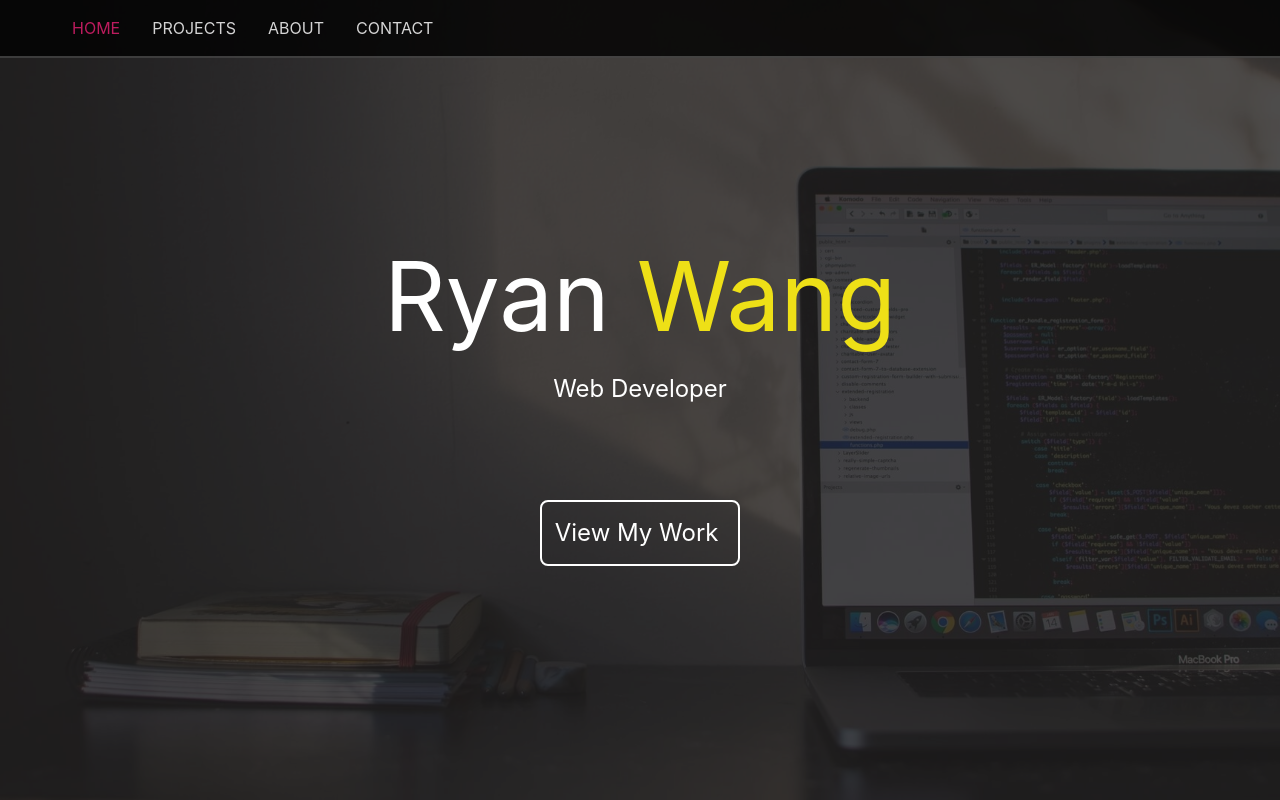
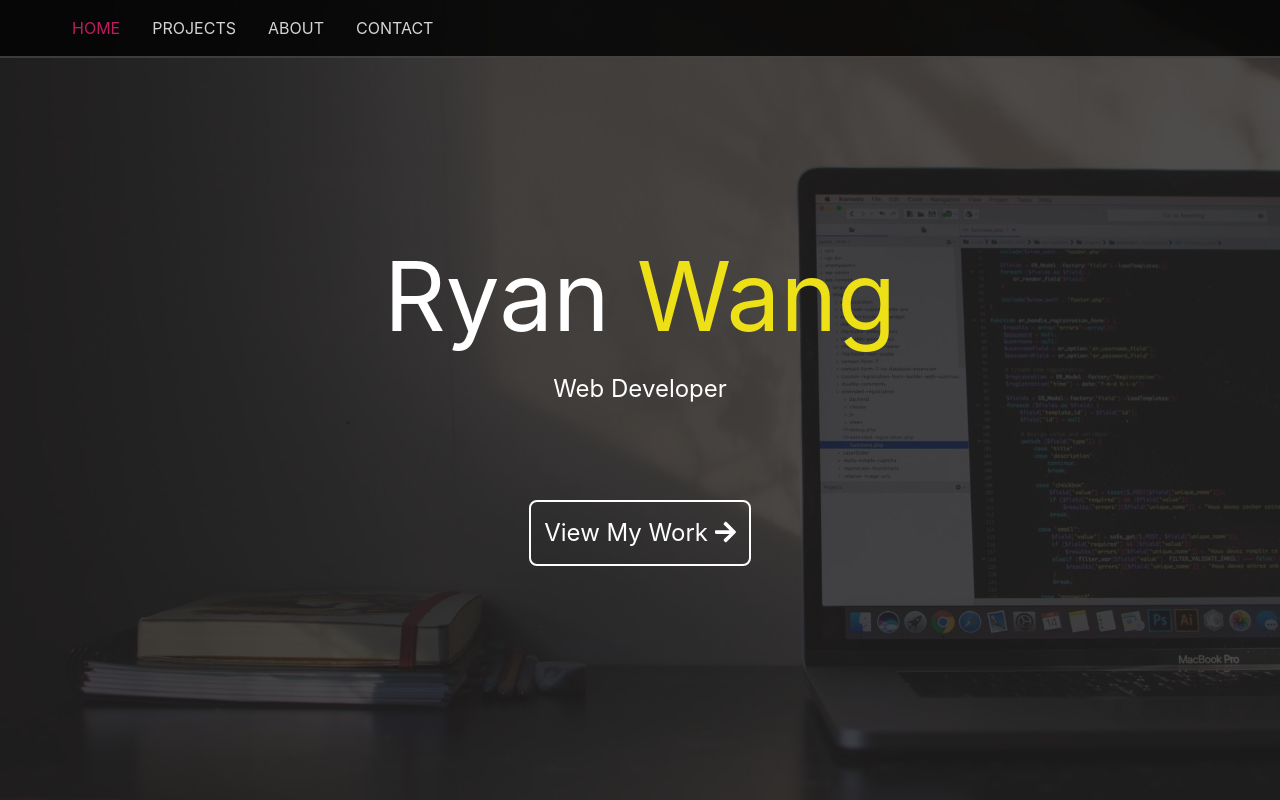
Before and after one commit to RyanCrystal/ryansky, a Next.js app: page / in a window 1280 px wide. Shown: the top 800 px of the page. Built offline with nearby package versions, Linux system fonts and the light colour scheme.

Commit message:
add github icon

```diff
--- a/components/MainSection.js
+++ b/components/MainSection.js
@@ -23,7 +23,7 @@
         >
           View My Work&nbsp;
           <span>
-            <FontAwesomeIcon icon={["fab", "github"]} />
+            <FontAwesomeIcon icon={faArrowRight} />
           </span>
         </Link>
       </div>
--- a/components/ProjectItem.js
+++ b/components/ProjectItem.js
@@ -1,6 +1,7 @@
 import styles from "../styles/Projects.module.css";
 import { FontAwesomeIcon } from "@fortawesome/react-fontawesome";
-import { faGithub } from "@fortawesome/free-solid-svg-icons";
+import { faGithub } from "@fortawesome/free-brands-svg-icons";
+
 import Image from "next/image";
 
 export function ProjectItem({ project }) {
@@ -26,7 +27,7 @@
       </div>
       <div className={styles.github}>
         <a href={project.github_link}>
-          <FontAwesomeIcon icon="fa-brands fa-github" />
+          <FontAwesomeIcon icon={faGithub} />
         </a>
       </div>
     </div>
--- a/package.json
+++ b/package.json
@@ -10,6 +10,7 @@
   },
   "dependencies": {
     "@fortawesome/fontawesome-svg-core": "^1.2.36",
+    "@fortawesome/free-brands-svg-icons": "^6.0.0",
     "@fortawesome/free-solid-svg-icons": "^5.15.4",
     "@fortawesome/react-fontawesome": "^0.1.17",
     "next": "12.0.9",
```
Also changed, not shown: 1 other file (tests, documents, lock files or other folders).
